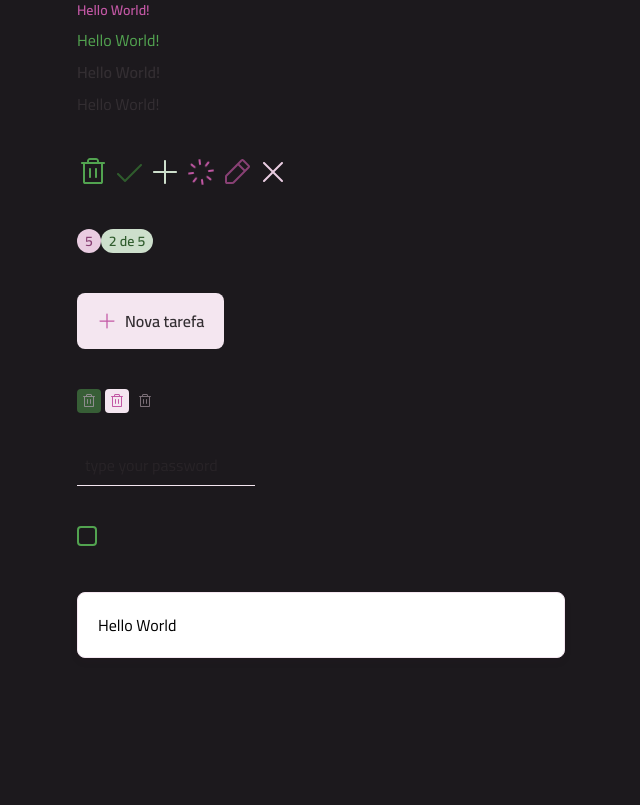
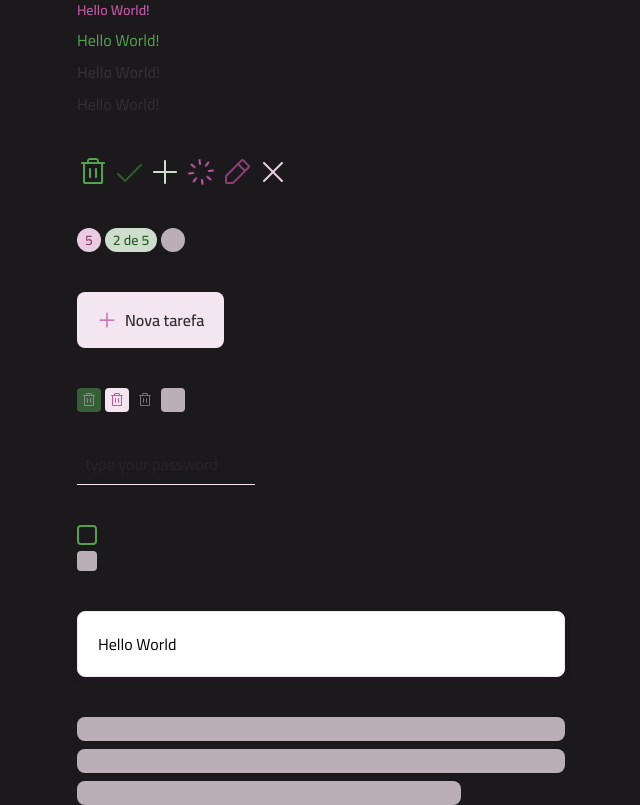
Before and after one commit to brunosilveiradosanjos/react-task-manager, a React (Vite) app: page / in a window 1280 px wide. Shown: the whole page, without its empty margins (319-959 px from the left). Built offline with nearby package versions, Linux system fonts and the light colour scheme.

Commit message:
feat: implement skeleton component

```diff
--- a/src/App.tsx
+++ b/src/App.tsx
@@ -13,6 +13,7 @@
 import InputCheckbox from './components/input-checkbox'
 import Card from './components/card'
 import Container from './components/container'
+import Skeleton from './components/skeleton'
 
 export default function App() {
   return (
@@ -36,9 +37,10 @@
           <Icon svg={XIcon} className="fill-pink-light" />
         </div>
 
-        <div>
+        <div className="flex gap-1">
           <Badge variant="secondary">5</Badge>
           <Badge variant="primary">2 de 5</Badge>
+          <Badge loading>2 de 5</Badge>
         </div>
         <div>
           <Button icon={PlusIcon}>Nova tarefa</Button>
@@ -47,15 +49,22 @@
           <ButtonIcon icon={TrashIcon} disabled />
           <ButtonIcon icon={TrashIcon} variant="secondary" />
           <ButtonIcon icon={TrashIcon} variant="tertiary" />
+          <ButtonIcon icon={TrashIcon} loading />
         </div>
         <div>
           <InputText placeholder="type your password" />
         </div>
         <div>
           <InputCheckbox />
+          <InputCheckbox loading />
         </div>
         <div>
           <Card size="md">Hello World</Card>
+        </div>
+        <div className="space-y-2">
+          <Skeleton className="h-6" />
+          <Skeleton className="h-6" />
+          <Skeleton className="h-6 w-96" />
         </div>
       </div>
     </Container>
--- a/src/components/badge.tsx
+++ b/src/components/badge.tsx
@@ -1,12 +1,12 @@
 import React from 'react'
-import { cva, type VariantProps } from 'class-variance-authority'
+import { cva, cx, type VariantProps } from 'class-variance-authority'
 import Text from './text'
+import Skeleton from './skeleton'
 
-export const badgeVariants = cva(
-  'inline-flex items-center justify-center rounded-full',
-  {
+export const badgeVariants = cva('inline-flex items-center justify-center rounded-full', {
   variants: {
     variant: {
+      none: '',
       primary: 'bg-green-light',
       secondary: 'bg-pink-light',
     },
@@ -18,12 +18,12 @@
     variant: 'primary',
     size: 'sm',
   },
-  }
-)
+})
 
 export const badgeTextVariants = cva('', {
   variants: {
     variant: {
+      none: '',
       primary: 'text-green-dark',
       secondary: 'text-pink-dark',
     },
@@ -33,17 +33,41 @@
   },
 })
 
-interface BadgeProps
-  extends React.ComponentProps<'div'>,
-    VariantProps<typeof badgeVariants> {}
+export const badgeSkeletonVariants = cva('', {
+  variants: {
+    size: {
+      sm: 'w-6 h-6',
+    },
+  },
+  defaultVariants: {
+    size: 'sm',
+  },
+})
+
+interface BadgeProps extends React.ComponentProps<'div'>, VariantProps<typeof badgeVariants> {
+  loading?: boolean
+}
 
 export default function Badge({
   variant,
   size,
   className,
   children,
+  loading,
   ...props
 }: BadgeProps) {
+  if (loading) {
+    return (
+      <Skeleton
+        rounded="full"
+        className={cx(
+          badgeVariants({ variant: 'none' }),
+          badgeSkeletonVariants({ size }),
+          className
+        )}
+      />
+    )
+  }
   return (
     <div className={badgeVariants({ variant, size, className })} {...props}>
       <Text variant="body-sm-bold" className={badgeTextVariants({ variant })}>
--- a/src/components/button-icon.tsx
+++ b/src/components/button-icon.tsx
@@ -1,5 +1,6 @@
 import { cva, type VariantProps } from 'class-variance-authority'
 import Icon from './icon'
+import Skeleton from './skeleton'
 
 export const buttonIconVariants = cva(
   `
@@ -8,6 +9,7 @@
   {
     variants: {
       variant: {
+        none: '',
         primary: 'bg-green-base hover:bg-green-dark',
         secondary: 'bg-gray-200 hover:bg-pink-base',
         tertiary: 'bg-transparent hover:bg-gray-200',
@@ -31,11 +33,13 @@
   extends Omit<React.ComponentProps<'button'>, 'disabled' | 'size'>,
     VariantProps<typeof buttonIconVariants> {
   icon: React.ComponentProps<typeof Icon>['svg']
+  loading?: boolean
 }
 
 export const buttonIconIconVariants = cva('transition', {
   variants: {
     variant: {
+      none: '',
       primary: 'fill-white',
       secondary: 'fill-pink-base group-hover:fill-white',
       tertiary: 'fill-gray-300 group-hover:fill-gray-400',
@@ -55,14 +59,18 @@
   size,
   disabled,
   className,
+  loading,
   icon,
   ...props
 }: ButtonIconProps) {
+  if (loading) {
+    return (
+      <Skeleton rounded="sm" className={buttonIconVariants({ variant: 'none', size, className })} />
+    )
+  }
+
   return (
-    <button
-      className={buttonIconVariants({ className, variant, size, disabled })}
-      {...props}
-    >
+    <button className={buttonIconVariants({ className, variant, size, disabled })} {...props}>
       <Icon className={buttonIconIconVariants({ size, variant })} svg={icon} />
     </button>
   )
--- a/src/components/input-checkbox.tsx
+++ b/src/components/input-checkbox.tsx
@@ -1,25 +1,29 @@
-import React from 'react'
 import { cva, type VariantProps } from 'class-variance-authority'
 
 import CheckIcon from '../assets/icons/check.svg?react'
 import Icon from './icon'
+import Skeleton from './skeleton'
 
-export const inputCheckboxWrapperVariants = cva(
-  `
+export const inputCheckboxWrapperVariants = cva(`
     inline-flex items-center justify-center relative group
-  `
-)
+  `)
 
 export const inputCheckboxVariants = cva(
   `
   appearance-none peer flex items-center justify-center cursor-pointer
-  border-2 border-solid transition overflow-hidden border-green-base
-  hover:border-green-dark hover:bg-green-dark/20
-  checked:border-green-base checked:bg-green-base
-  group-hover:checked:border-green-dark group-hover:checked:bg-green-dark
-  `,
+  transition overflow-hidden
+`,
   {
     variants: {
+      variant: {
+        none: '',
+        default: `
+        border-2 border-solid border-green-base
+      hover:border-green-dark hover:bg-green-dark/20
+      checked:border-green-base checked:bg-green-base
+      group-hover:checked:border-green-dark group-hover:checked:bg-green-dark
+        `,
+      },
       size: {
         md: 'w-5 h-5 rounded-sm',
       },
@@ -28,6 +32,7 @@
       },
     },
     defaultVariants: {
+      variant: 'default',
       size: 'md',
       disabled: false,
     },
@@ -53,12 +58,29 @@
 
 interface InputCheckboxProps
   extends VariantProps<typeof inputCheckboxVariants>,
-    Omit<React.ComponentProps<'input'>, 'size' | 'disabled'> {}
+    Omit<React.ComponentProps<'input'>, 'size' | 'disabled'> {
+  loading?: boolean
+}
 
-export default function InputCheckbox({ size, disabled, className, ...props }: InputCheckboxProps) {
+export default function InputCheckbox({
+  size,
+  disabled,
+  className,
+  variant,
+  loading,
+  ...props
+}: InputCheckboxProps) {
+  if (loading) {
+    return <Skeleton rounded="sm" className={inputCheckboxVariants({ variant: 'none', size })} />
+  }
+
   return (
     <label className={inputCheckboxWrapperVariants({ className })}>
-      <input type="checkbox" className={inputCheckboxVariants({ size, disabled })} {...props} />
+      <input
+        type="checkbox"
+        className={inputCheckboxVariants({ variant, size, disabled })}
+        {...props}
+      />
       <Icon className={inputCheckboxIconVariants({ size })} svg={CheckIcon} />
     </label>
   )
--- /dev/null
+++ b/src/components/skeleton.tsx
@@ -0,0 +1,27 @@
+import { cva, type VariantProps } from 'class-variance-authority'
+
+export const skeletonVariants = cva(
+  `
+    animate-pulse bg-gray-200 pointer-events-none
+  `,
+  {
+    variants: {
+      rounded: {
+        sm: 'rounded-sm',
+        lg: 'rounded-lg',
+        full: 'rounded-full',
+      },
+    },
+    defaultVariants: {
+      rounded: 'lg',
+    },
+  }
+)
+
+interface SkeletonProps
+  extends VariantProps<typeof skeletonVariants>,
+    React.ComponentProps<'div'> {}
+
+export default function Skeleton({ rounded, className, ...props }: SkeletonProps) {
+  return <div className={skeletonVariants({ rounded, className })} {...props} />
+}
```
Lines whose indentation alone changed are shown as unchanged.
